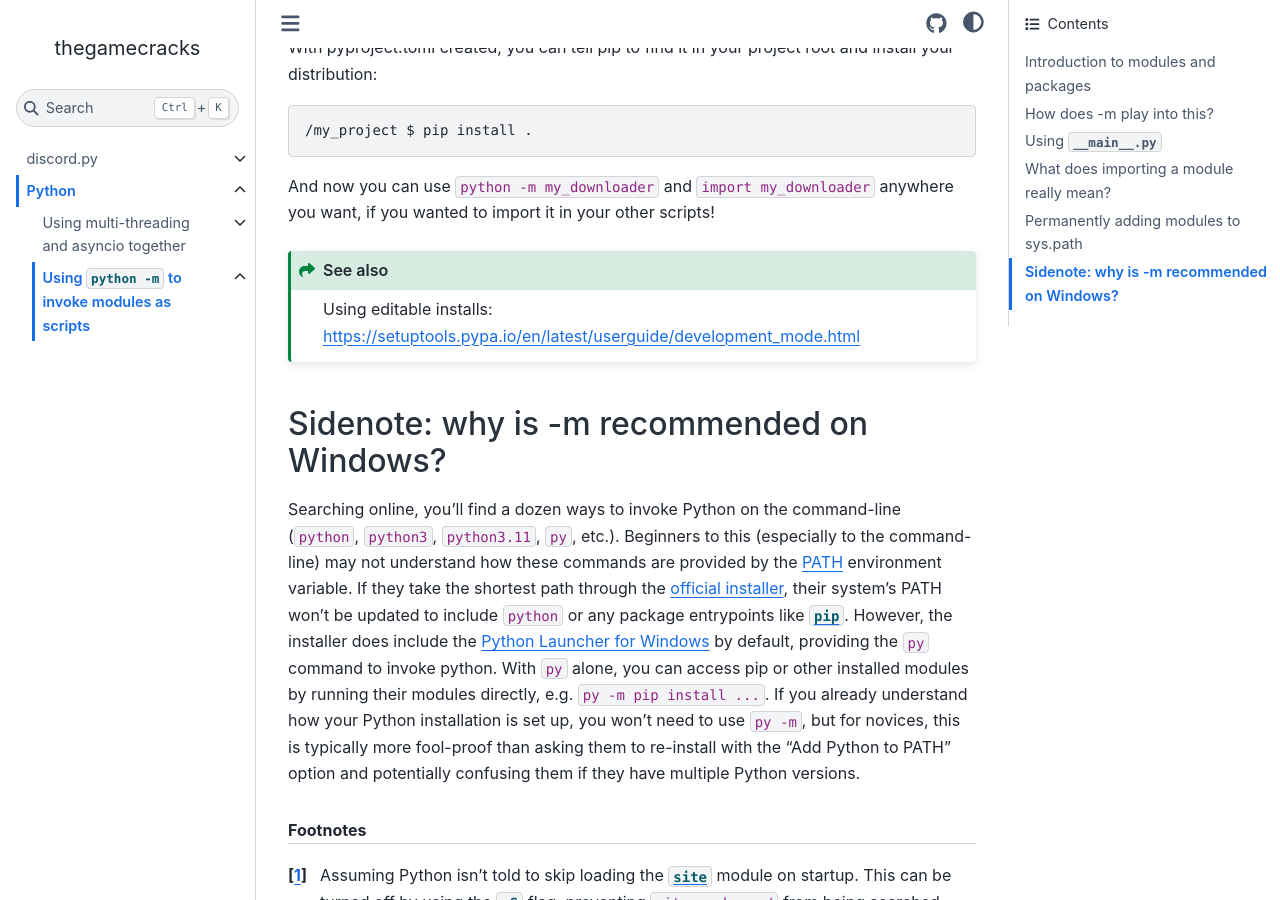
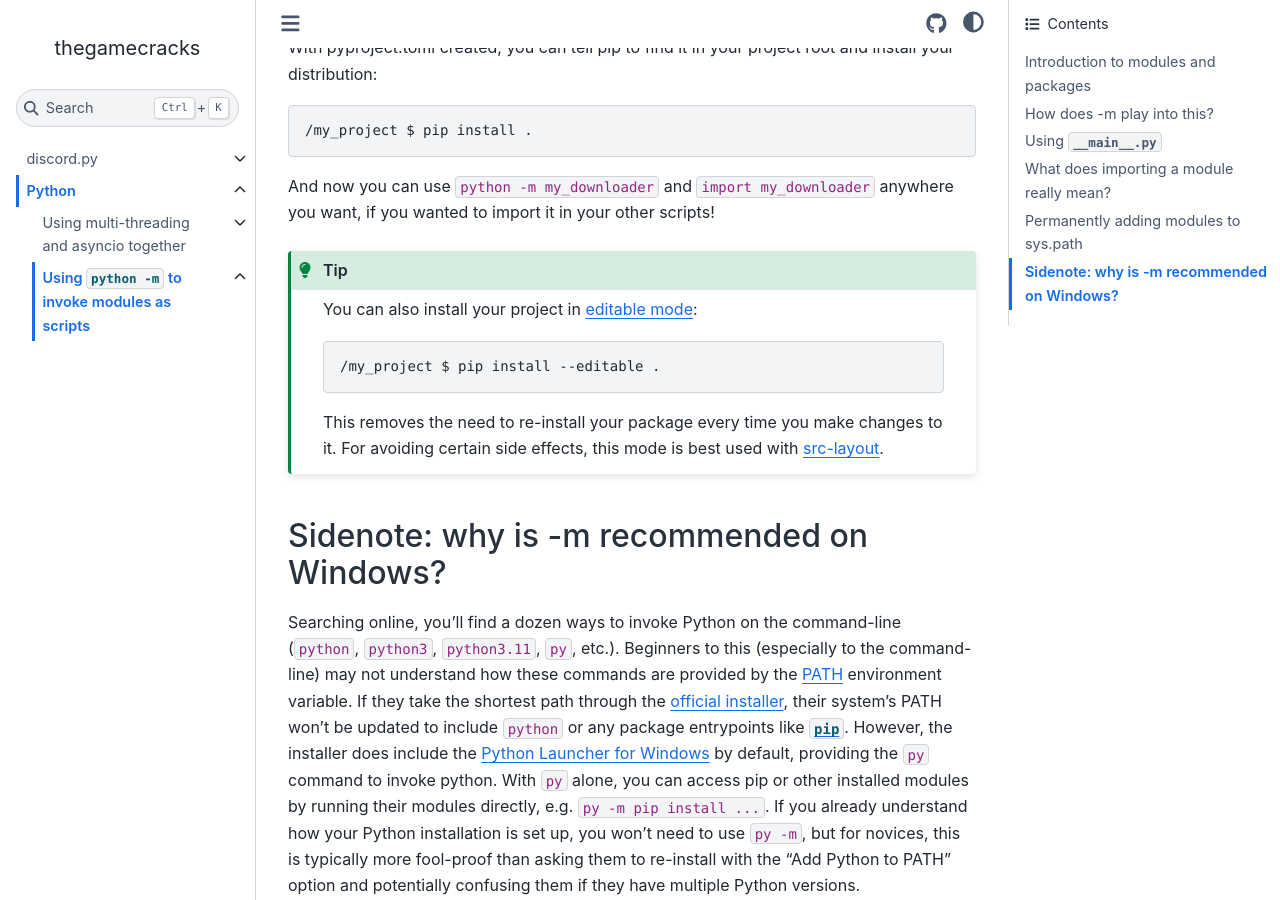
Before and after one commit to thegamecracks/thegamecracks.github.io, a Sphinx documentation site: the page built from docs/python/invoking_modules.rst, in a window 1280 px wide and 900 px high, scrolled down 7051 px. Built offline with Sphinx 7.4.7 and the Sphinx Book theme 1.1.4, drawn with Linux system fonts in a browser that asks for light colours.

Commit message:
feat: add more detail about editable mode

```diff
--- a/docs/python/invoking_modules.rst
+++ b/docs/python/invoking_modules.rst
@@ -381,7 +381,20 @@ project root and install your distribution:
 And now you can use ``python -m my_downloader`` and ``import my_downloader``
 anywhere you want, if you wanted to import it in your other scripts!
 
-.. seealso:: Using editable installs: https://setuptools.pypa.io/en/latest/userguide/development_mode.html
+.. tip::
+
+    You can also install your project in `editable mode`_:
+
+    .. code-block:: shell
+
+        /my_project $ pip install --editable .
+
+    This removes the need to re-install your package every time you make
+    changes to it. For avoiding certain side effects, this mode is best
+    used with `src-layout`_.
+
+.. _editable mode: https://setuptools.pypa.io/en/latest/userguide/development_mode.html
+.. _src-layout: https://setuptools.pypa.io/en/latest/userguide/package_discovery.html#src-layout
 
 Sidenote: why is -m recommended on Windows?
 -------------------------------------------
```
